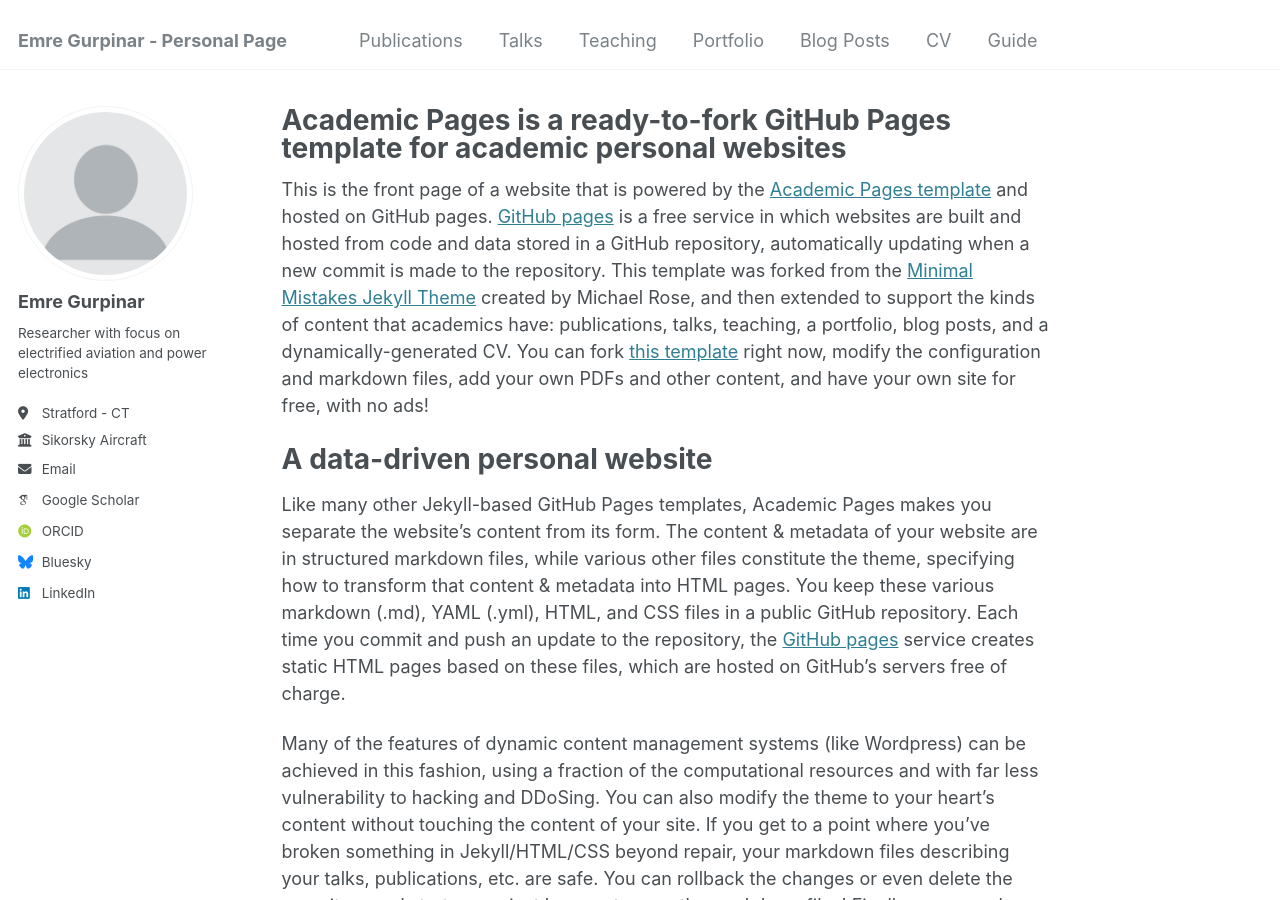
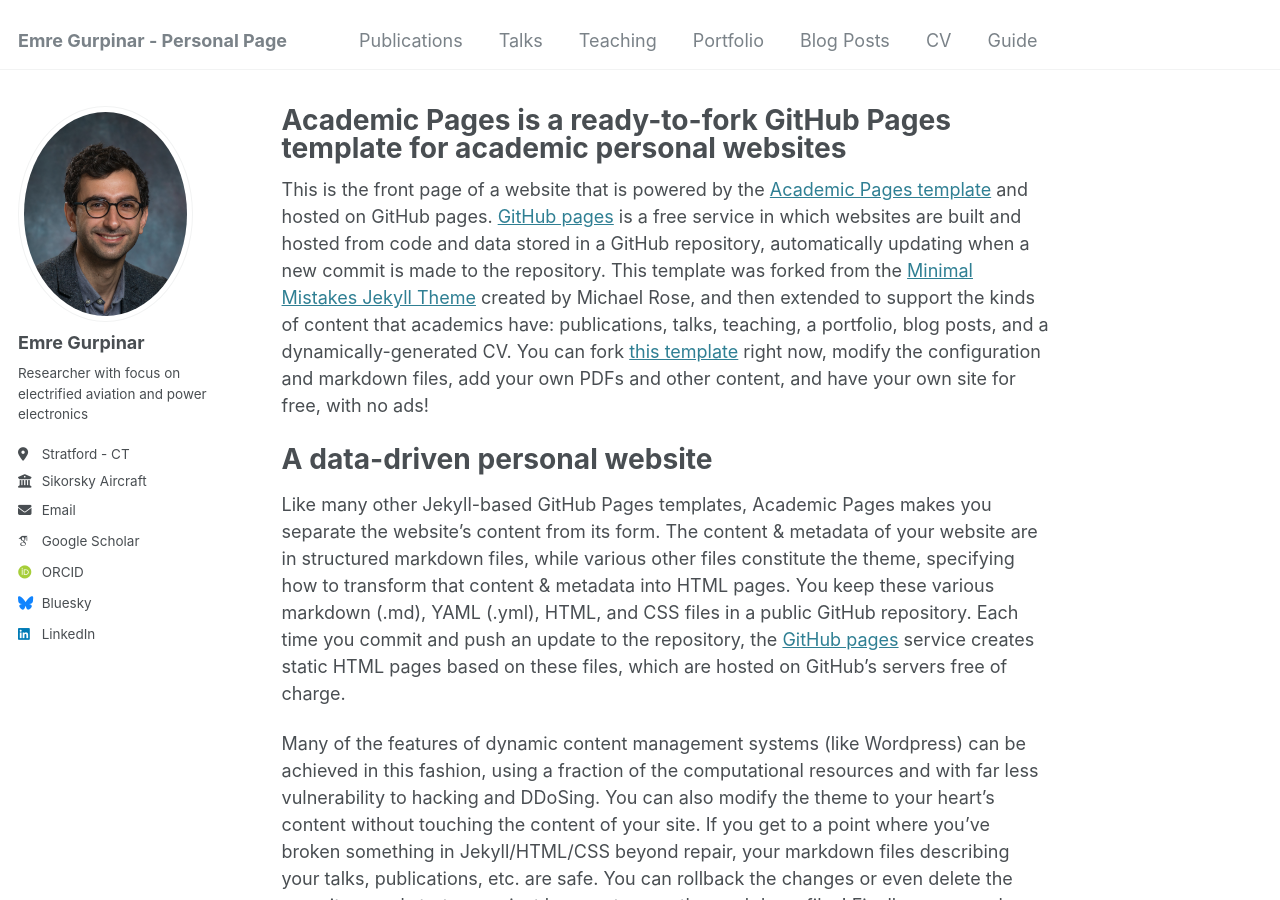
Before and after one commit to egurpinar/egurpinar.github.io, a Jekyll site: the page built from _pages/about.md, in a window 1280 px wide and 900 px high. Built offline with Jekyll 4.4.1, drawn with Linux system fonts in a browser that asks for light colours; some web fonts are replaced.

Commit message:
Profile Photo
Added profile photo

```diff
--- a/_config.yml
+++ b/_config.yml
@@ -21,7 +21,7 @@
 #               Additional customization can be done by editing /_includes/author-profile.html
 author:
   # Biographic information
-  avatar           : "profile.png"
+  avatar           : "IEEE_Photo_E_Gurpinar.png"
   name             : "Emre Gurpinar"
   pronouns         : # example: "she/her"
   bio              : "Researcher with focus on electrified aviation and power electronics"
```
Also changed, not shown: images/IEEE_Photo_E_Gurpinar.png (added).
